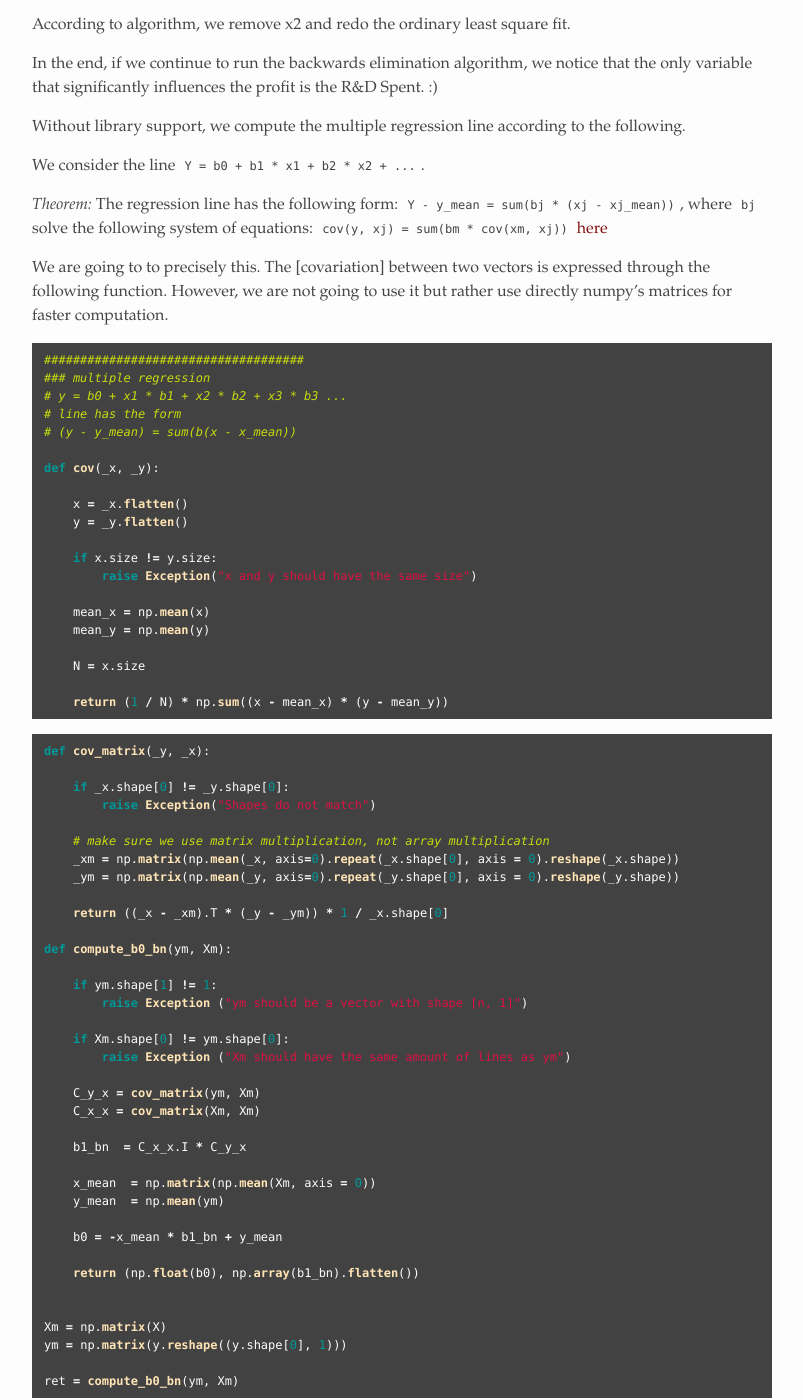
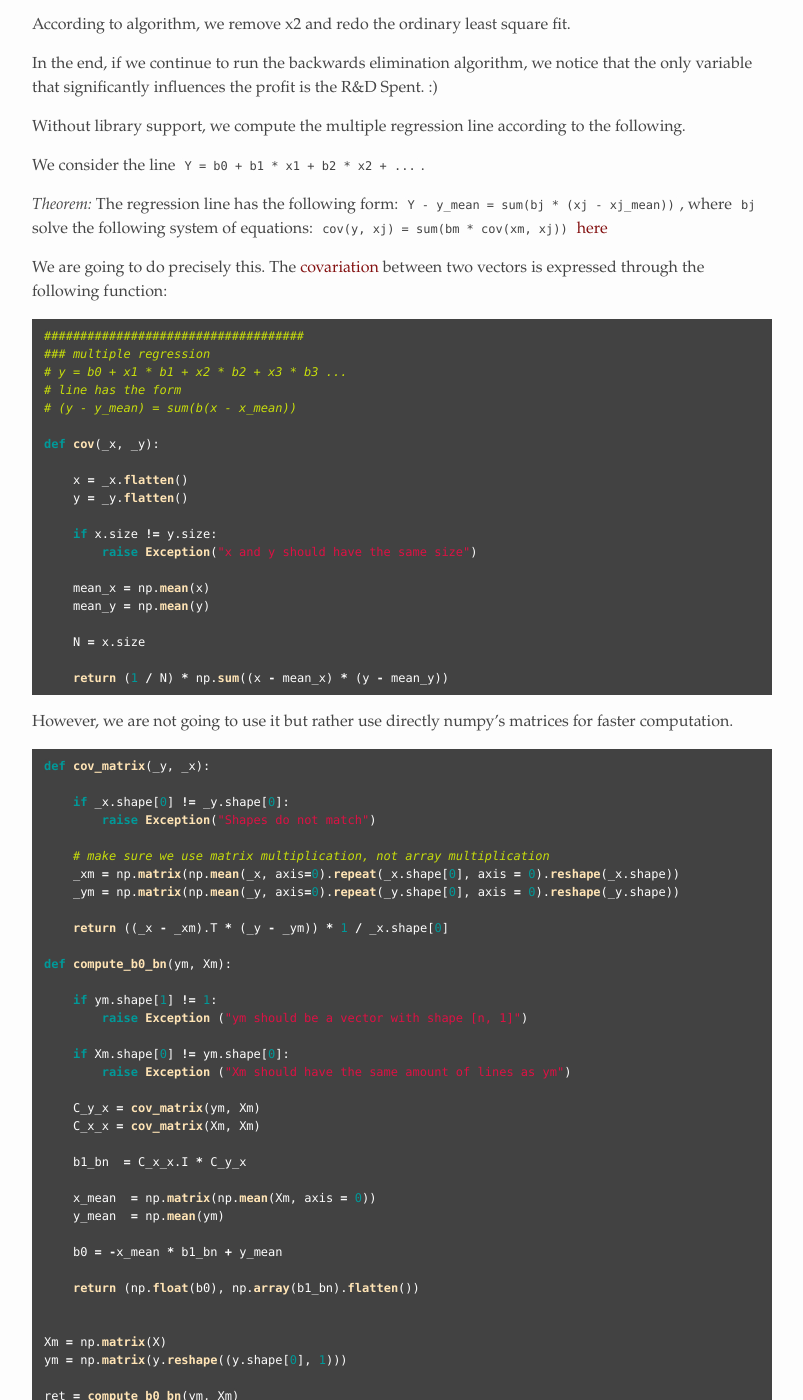
Before and after one commit to alexandrugris/my-jekyll-tech-blog, a Jekyll site: the page built from MyBlog/_posts/2017-03-25-MachineLearning-Notebook - 2.markdown, in a window 1280 px wide and 1400 px high, scrolled down 7715 px. Shown: the whole window, without its empty margins (238-1041 px from the left). Built offline with Jekyll 4.4.1, drawn with Linux system fonts in a browser that asks for light colours; some of the changed lines change nothing that is shown; some of the changed text lies outside the part shown.

Commit message:
small changes

````diff
--- a/MyBlog/_posts/2017-03-25-MachineLearning-Notebook - 2.markdown
+++ b/MyBlog/_posts/2017-03-25-MachineLearning-Notebook - 2.markdown
@@ -257,7 +257,7 @@ We consider the line `Y = b0 + b1 * x1 + b2 * x2 + ...`.
 
 *Theorem:* The regression line has the following form: `Y - y_mean = sum(bj * (xj - xj_mean))`, where `bj` solve the following system of equations: `cov(y, xj) = sum(bm * cov(xm, xj))` [here](http://www.real-statistics.com/multiple-regression/least-squares-method-multiple-regression/)
 
-We are going to to precisely this. The [covariation] between two vectors is expressed through the following function. However, we are not going to use it but rather use directly numpy's matrices for faster computation.
+We are going to do precisely this. The [covariation](https://en.wikipedia.org/wiki/Covariance) between two vectors is expressed through the following function:
 
 ```python
 ####################################
@@ -281,6 +281,8 @@ def cov(_x, _y):
 
     return (1 / N) * np.sum((x - mean_x) * (y - mean_y))
 ```
+
+However, we are not going to use it but rather use directly numpy's matrices for faster computation.
 
 ```python
 def cov_matrix(_y, _x):
@@ -321,7 +323,7 @@ ym = np.matrix(y.reshape((y.shape[0], 1)))
 ret = compute_b0_bn(ym, Xm)
 ```
 
-In order to test my function I have compared it with the library results. They are identical.
+In order to test my function, I have compared its results with the results of algorithm from the library. They are identical.
 
 ```python
 from sklearn.linear_model import LinearRegression
````
